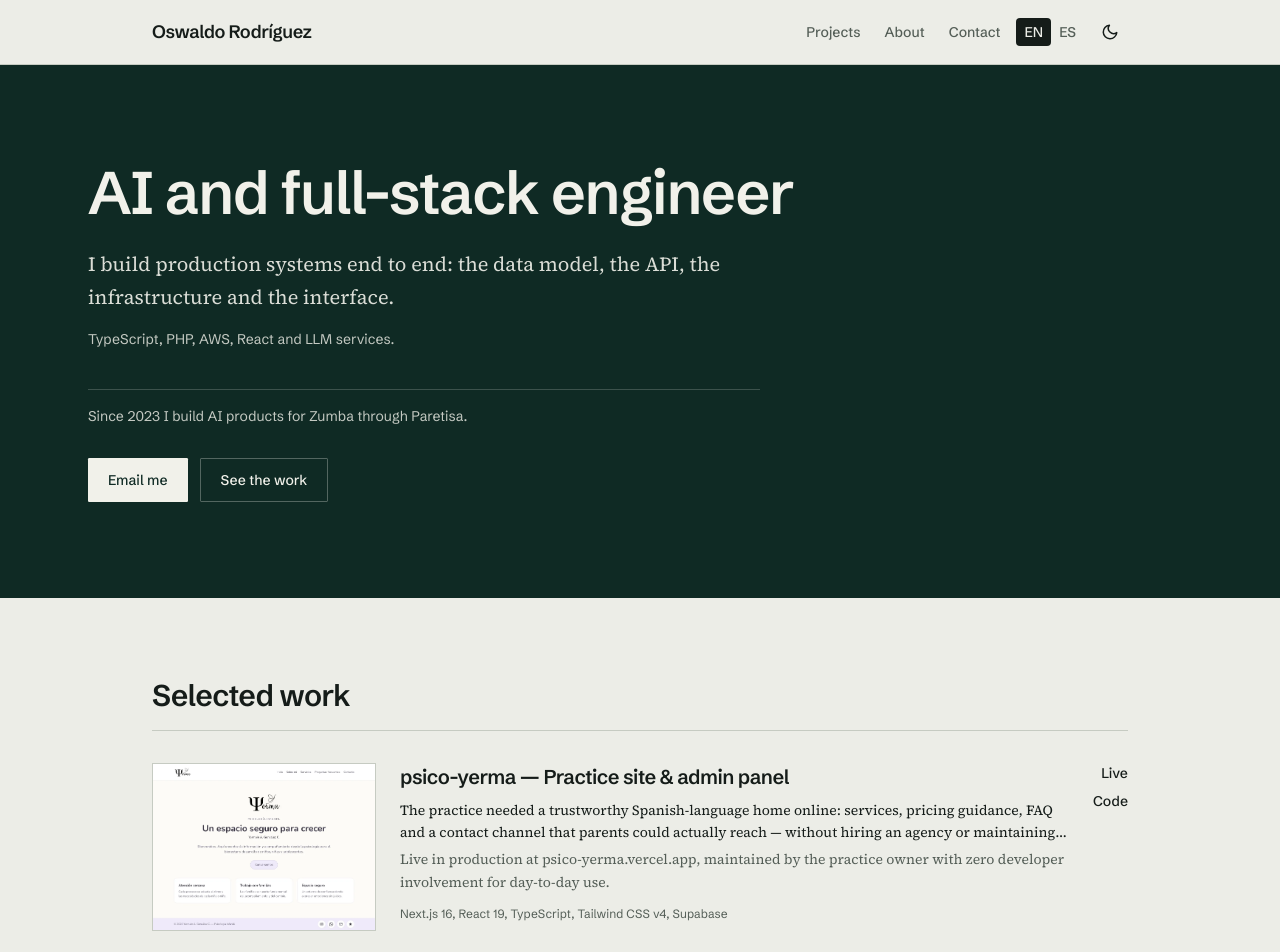
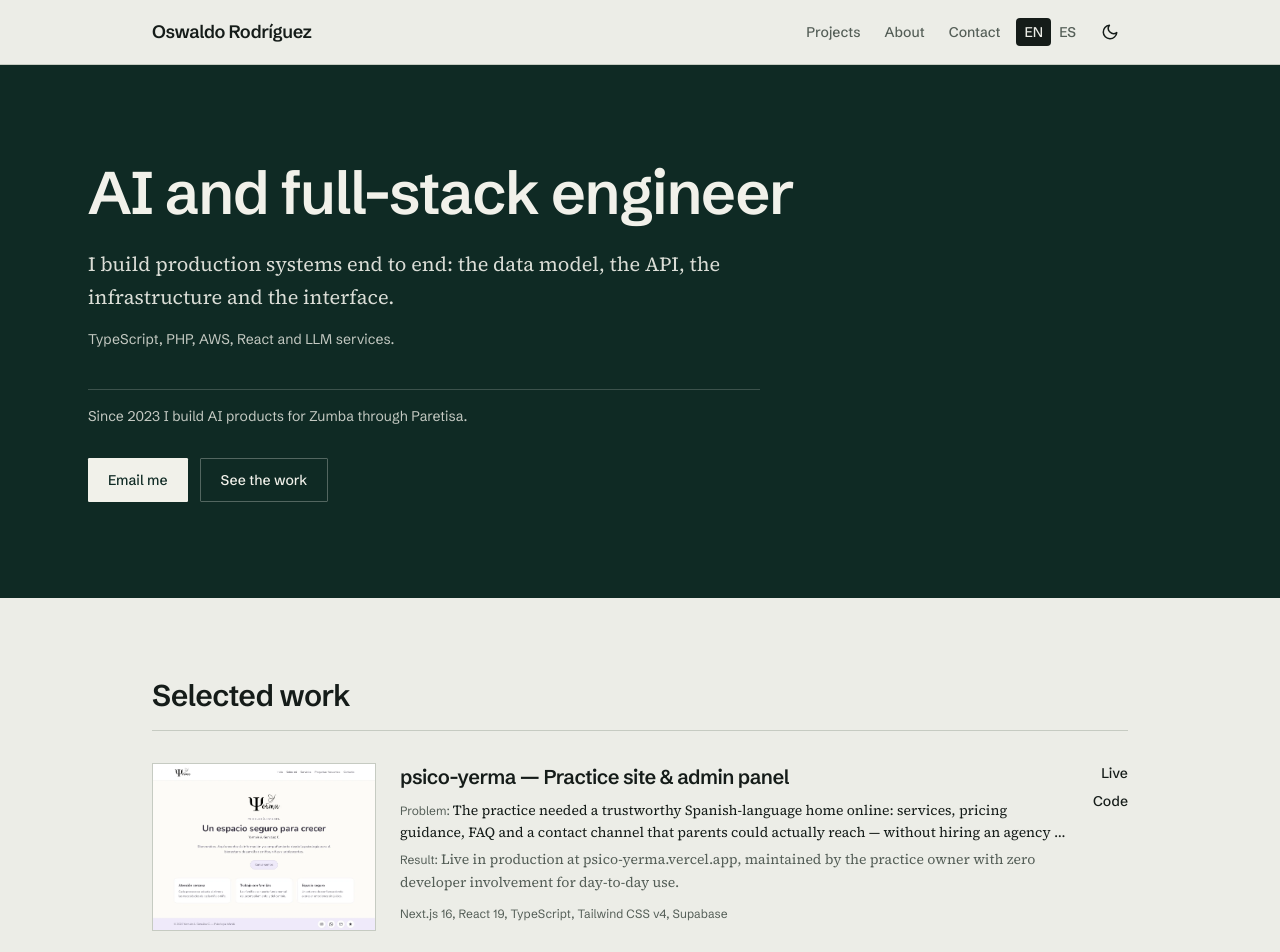
Before and after one commit to OswaldoRodriguez123/portfolio, a Next.js app: page /en in a window 1280 px wide. Shown: the top 952 px of the page. Built offline with nearby package versions, Linux system fonts and the light colour scheme; no server answers.

Commit message:
fix(projects): label the problem and result lines
Co-authored-by: openrouter-docs-sync[bot] <273401080+openrouter-docs-sync[bot]@users.noreply.github.com>

```diff
--- a/components/project-row.tsx
+++ b/components/project-row.tsx
@@ -56,11 +56,17 @@ export function ProjectRow({
         </h3>
         {problem ? (
           <p className="mt-2 line-clamp-2 font-serif text-sm leading-relaxed text-foreground">
+            <span className="font-display text-xs text-muted-foreground">
+              {t("problemLabel")}:{" "}
+            </span>
             {problem}
           </p>
         ) : null}
         {result ? (
           <p className="mt-1 line-clamp-2 font-serif text-sm leading-relaxed text-muted-foreground">
+            <span className="font-display text-xs text-muted-foreground">
+              {t("resultLabel")}:{" "}
+            </span>
             {result}
           </p>
         ) : null}
--- a/messages/en.json
+++ b/messages/en.json
@@ -40,6 +40,8 @@
     "problem": "Problem",
     "approach": "Approach",
     "results": "Results",
+    "problemLabel": "Problem",
+    "resultLabel": "Result",
     "live": "Live",
     "code": "Code",
     "codeUi": "Code (UI)",
--- a/messages/es.json
+++ b/messages/es.json
@@ -40,6 +40,8 @@
     "problem": "Problema",
     "approach": "Enfoque",
     "results": "Resultados",
+    "problemLabel": "Problema",
+    "resultLabel": "Resultado",
     "live": "Demo",
     "code": "Código",
     "codeUi": "Código (UI)",
```
Also changed, not shown: 1 other file (tests, documents, lock files or other folders).
